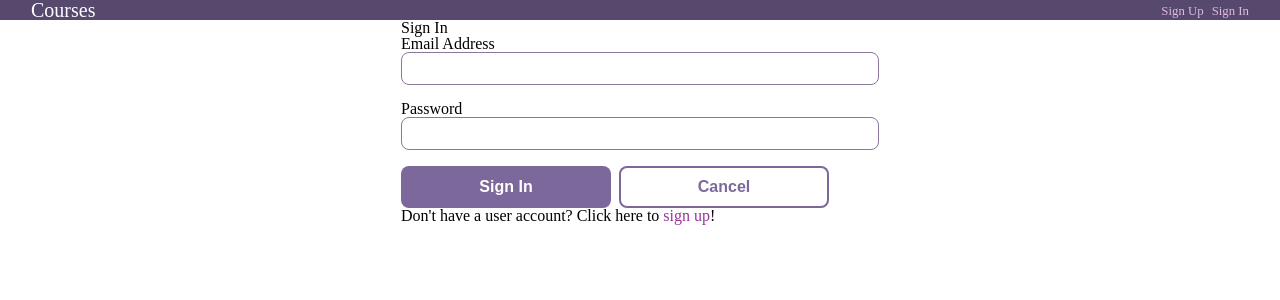
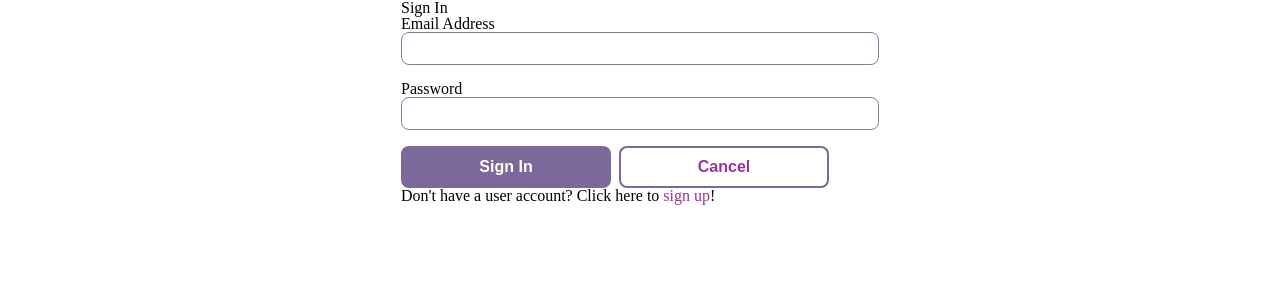
Before and after one commit to cindee-san/techdegree-unit10-project-fullstack, a React (Create React App) app in the folder full_stack_app_with_react_and_a_rest_api-v1/client/: page /signin in a window 1280 px wide. Shown: the top 300 px of the page. Built offline with nearby package versions, Linux system fonts and the light colour scheme.

Commit message:
update userSignIn with functional cancel and sign up buttons

```diff
--- a/full_stack_app_with_react_and_a_rest_api-v1/client/src/components/UserSignIn.js
+++ b/full_stack_app_with_react_and_a_rest_api-v1/client/src/components/UserSignIn.js
@@ -1,39 +1,44 @@
-import React, { Component } from 'react';
+import React from "react";
+import { Link } from "react-router-dom";
 
-export default class UserSignIn extends Component {
+export default function UserSignIn(){
 
-    render() {
     return (
-            <body>
-    <div id="root">
-        <header>
-            <div className="wrap header--flex">
-                <h1 className="header--logo"><a href="index.html">Courses</a></h1>
-                <nav>
-                    <ul className="header--signedout">
-                        <li><a href="sign-up.html">Sign Up</a></li>
-                        <li><a href="sign-in.html">Sign In</a></li>
-                    </ul>
-                </nav>
-            </div>
-        </header>
         <main>
           <div className="form--centered">
             <h2>Sign In</h2>
 
             <form>
               <label for="emailAddress">Email Address</label>
-                    <input id="emailAddress" name="emailAddress" type="email" value=""></input>
+              <input
+                id="emailAddress"
+                name="emailAddress"
+                type="email"
+                value=""
+              ></input>
               <label for="password">Password</label>
-                    <input id="password" name="password" type="password" value=""></input>
-                    <button className="button" type="submit">Sign In</button><button className="button button-secondary" onclick="event.preventDefault(); location.href='index.html';">Cancel</button>
+              <input
+                id="password"
+                name="password"
+                type="password"
+                value=""
+              ></input>
+              <button className="button" type="submit">
+                Sign In
+              </button>
+              <button
+                className="button button-secondary"
+                onclick="event.preventDefault();"
+              >
+               <Link to="/">Cancel</Link>
+              </button>
             </form>
-                <p>Don't have a user account? Click here to <a href="sign-up.html">sign up</a>!</p>
-
+            <p>
+              Don't have a user account? Click here to {" "}
+               <Link to="/signup">sign up</Link>!
+            </p>
           </div>
         </main>
-    </div>
-</body>
       );
+
 }
-}
```
Lines whose indentation alone changed are shown as unchanged.
